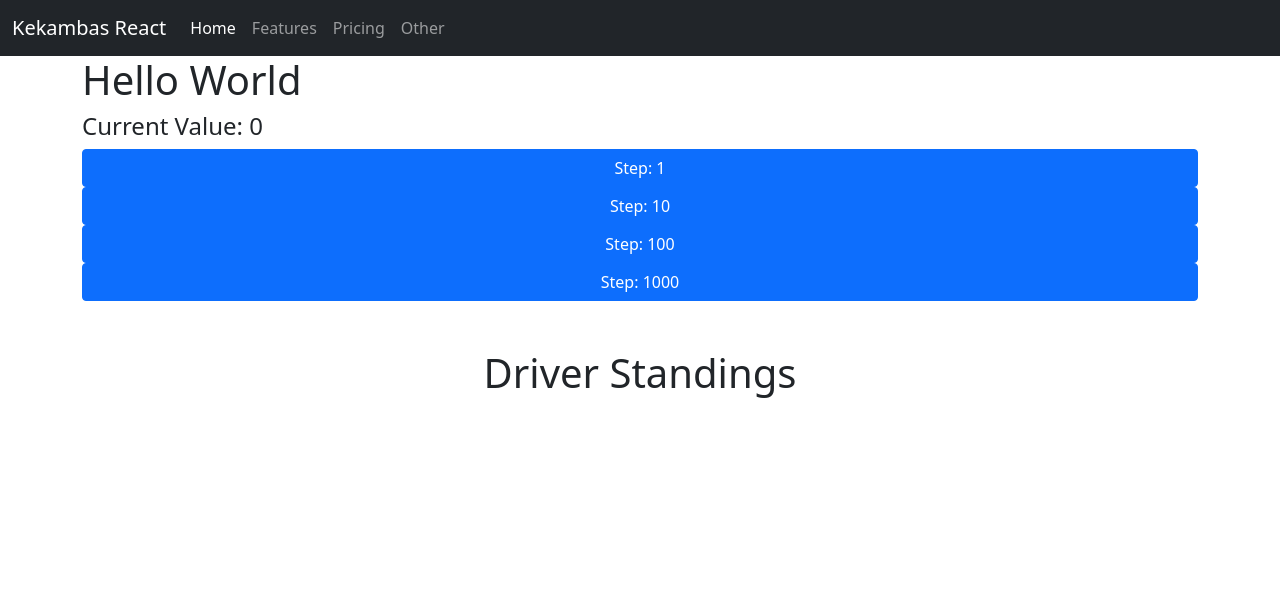
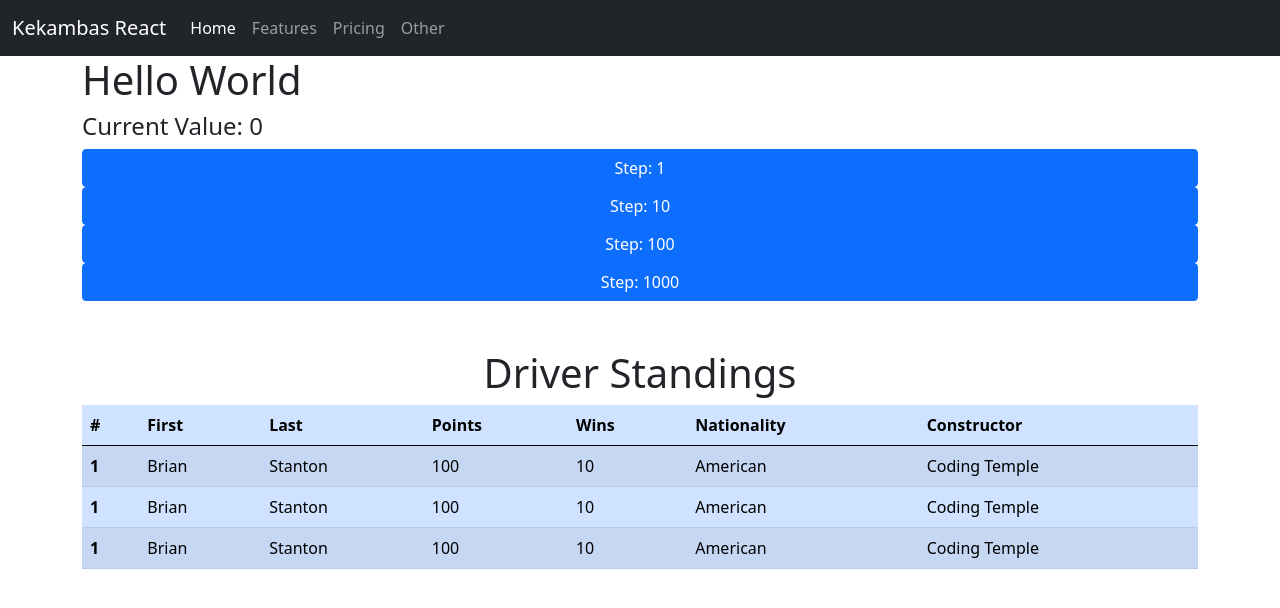
Before and after one commit to bstanton773/kekambas-91_react_intro, a React (Create React App) app: page / in a window 1280 px wide. Shown: the top 608 px of the page. Built offline with nearby package versions, Linux system fonts and the light colour scheme; no server answers.

Commit message:
Add table to RacerTable with hardcoded racer info

```diff
--- a/src/components/RacerTable.js
+++ b/src/components/RacerTable.js
@@ -1,7 +1,46 @@
 import React from 'react'
 
 export default function RacerTable() {
+    let headers = ['#', 'First', 'Last', 'Points', 'Wins', 'Nationality', 'Constructor']
     return (
-        <h1 className='text-center mt-5'>Driver Standings</h1>
+        <>
+            <h1 className='text-center mt-5'>Driver Standings</h1>
+            <table className='table table-primary table-striped'>
+                <thead>
+                    <tr>
+                        {headers.map((elem,idx) => <th key={idx}>{elem}</th>)}
+                    </tr>
+                </thead>
+                <tbody>
+                    <tr>
+                        <th>1</th>
+                        <td>Brian</td>
+                        <td>Stanton</td>
+                        <td>100</td>
+                        <td>10</td>
+                        <td>American</td>
+                        <td>Coding Temple</td>
+                    </tr>
+                    <tr>
+                        <th>1</th>
+                        <td>Brian</td>
+                        <td>Stanton</td>
+                        <td>100</td>
+                        <td>10</td>
+                        <td>American</td>
+                        <td>Coding Temple</td>
+                    </tr>
+                    <tr>
+                        <th>1</th>
+                        <td>Brian</td>
+                        <td>Stanton</td>
+                        <td>100</td>
+                        <td>10</td>
+                        <td>American</td>
+                        <td>Coding Temple</td>
+                    </tr>
+                </tbody>
+            </table>
+        </>
     )
 }
```
Also changed, not shown: src/App.js (+4 -4 lines).
